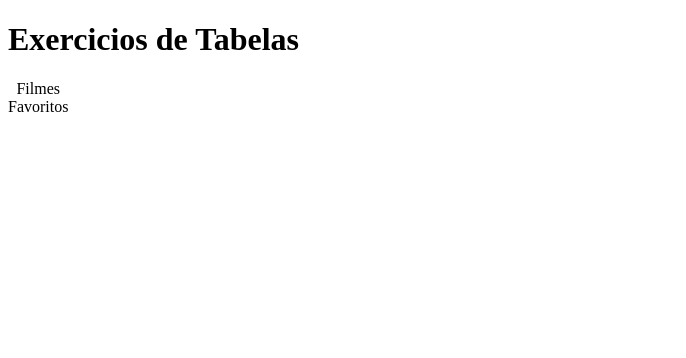
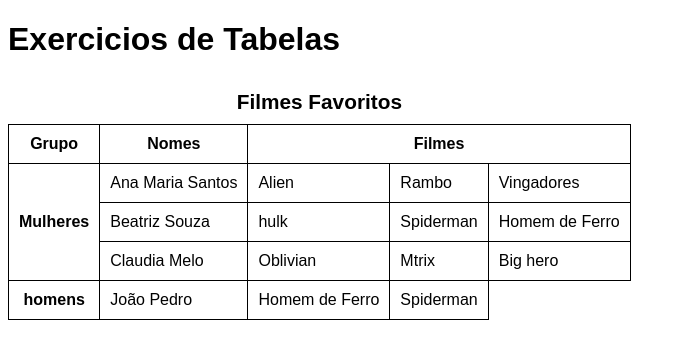
Before and after one commit to Jose-de-Freitas/html-css, a plain HTML site: page exercicios/exe23/tabela004.html in a window 1280 px wide. Shown: the whole page, without its empty margins (0-686 px from the left). Drawn offline with Linux system fonts and the light colour scheme.

Commit message:
Update tabela004.html

```diff
--- a/exercicios/exe23/tabela004.html
+++ b/exercicios/exe23/tabela004.html
@@ -1,9 +1,28 @@
 <!DOCTYPE html>
-<html lang="en">
+<html lang="pt-br">
+
 <head>
     <meta charset="UTF-8">
     <meta name="viewport" content="width=device-width, initial-scale=1.0">
     <title>Tabelas</title>
+    <style>
+        body{
+            font-family: Arial, Helvetica, sans-serif;
+        }
+        table{
+            border-collapse: collapse;
+        }
+        caption{
+            font-size: 1.3em;
+            font-weight: bold;
+            padding: 10px;
+
+        }
+        th, td{
+            border: 1px solid black;
+            padding: 10px;
+        }
+    </style>
 </head>
 <body>
     <h1>Exercicios de Tabelas</h1>
@@ -12,9 +31,41 @@
          Filmes Favoritos
         </caption>
         <thead>
+            <tr>
+                <th>Grupo</th>
+                <th>Nomes</th>
+                 <th colspan="3">Filmes</th>
+            </tr>
 
         </thead>
         <tbody>
+            <tr>
+                <th rowspan="3">Mulheres</th>
+                <td>Ana Maria Santos</td>
+                <td>Alien</td>
+                <td>Rambo</td>
+                <td>Vingadores</td>
+            </tr>
+            <tr>
+                <td>Beatriz Souza</td>
+                <td>hulk</td>
+                <td>Spiderman</td>
+                <td>Homem de Ferro</td>
+            </tr>
+            <tr>
+                <td>Claudia Melo</td>
+                <td>Oblivian</td>
+                <td>Mtrix</td>
+                <td>Big hero</td>
+
+            </tr>
+            <tr>
+                <th>homens</th>
+                <td>João Pedro</td>
+                <td>Homem de Ferro</td>
+                <td>Spiderman</td>
+
+            </tr>
 
         </tbody>
     </table>
```
